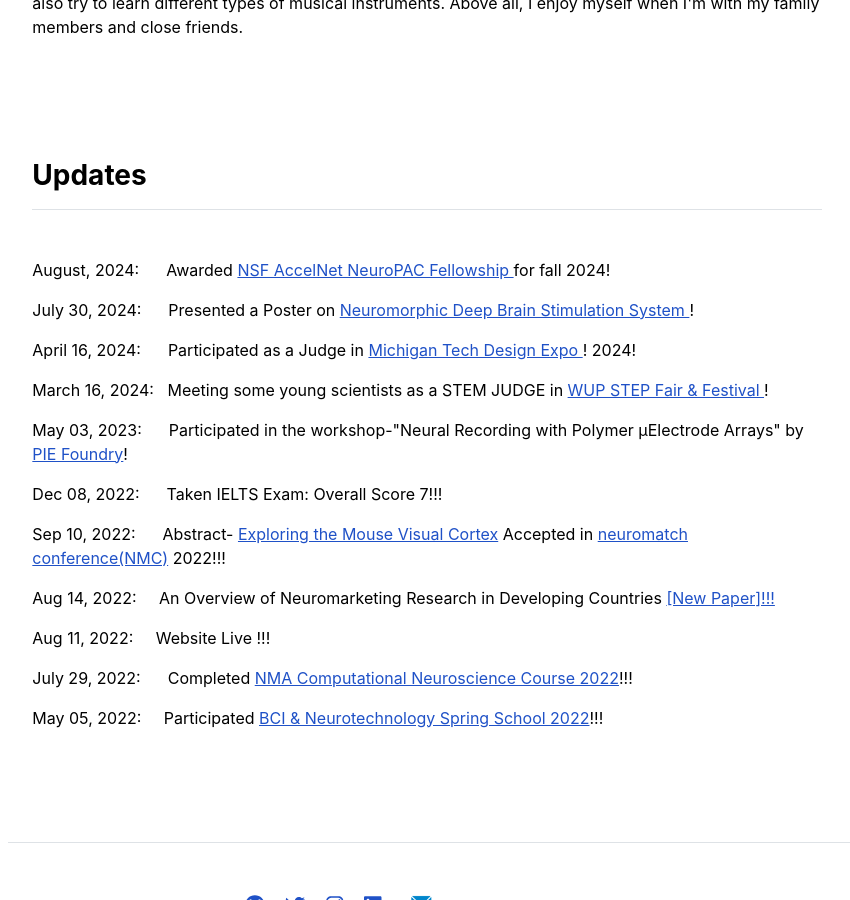
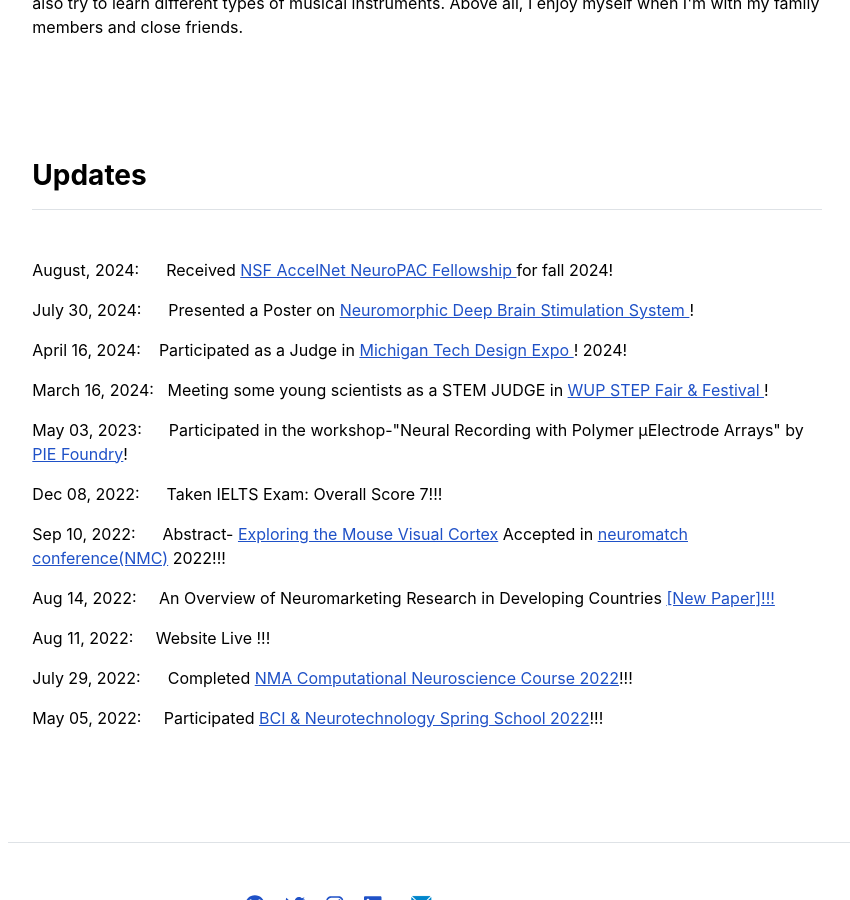
Before and after one commit to Anannabiswas/anannabiswas.github.io, a Jekyll site: the page built from index.md, in a window 1280 px wide and 900 px high, scrolled down 1535 px. Shown: the whole window, without its empty margins (189-1039 px from the left). Built offline with Jekyll 4.4.1, drawn with Linux system fonts in a browser that asks for light colours.

Commit message:
Update home.html

```diff
--- a/_layouts/home.html
+++ b/_layouts/home.html
@@ -50,9 +50,9 @@ layout: default
     <!--{% for post in site.posts %}
       <p>{{ post.date | date: "%B %-d, %Y" }} - <a href="{{ site.github.url }}/{{ post.url }}">{{ post.title }}</a> </p>
     {% endfor %} -->
-      <p> August, 2024: &nbsp; &nbsp;&nbsp; Awarded <a href= "https://www.neuropac.info/fellowships/" target="blank"> NSF AccelNet NeuroPAC Fellowship  </a> for fall 2024! </p>
+      <p> August, 2024: &nbsp; &nbsp;&nbsp; Received <a href= "https://www.neuropac.info/fellowships/" target="blank"> NSF AccelNet NeuroPAC Fellowship  </a> for fall 2024! </p>
       <p> July 30, 2024: &nbsp; &nbsp;&nbsp; Presented a Poster on <a href= "https://arxiv.org/abs/2407.17756" target="blank"> Neuromorphic Deep Brain Stimulation System  </a>! </p>
-      <p> April 16, 2024: &nbsp; &nbsp;&nbsp; Participated as a Judge in <a href="https://www.mtu.edu/enterprise/involved/expo/" target="blank"> Michigan Tech Design Expo </a>! 2024! </p>
+      <p> April 16, 2024:  &nbsp;&nbsp; Participated as a Judge in <a href="https://www.mtu.edu/enterprise/involved/expo/" target="blank"> Michigan Tech Design Expo </a>! 2024! </p>
       <p> March 16, 2024: &nbsp; Meeting some young scientists as a STEM JUDGE in <a href="https://www.wupstem.org/home/stemfair/" target="blank"> WUP STEP Fair & Festival </a>! </p>
       <p> May  03, 2023: &nbsp; &nbsp;&nbsp; Participated in the workshop-"Neural Recording with Polymer µElectrode Arrays" by <a href="https://piefoundry.usc.edu/index.html" target="blank"> PIE Foundry</a>! </p>
       <p> Dec  08, 2022: &nbsp; &nbsp;&nbsp; Taken IELTS Exam: Overall Score 7!!! </p>
```
